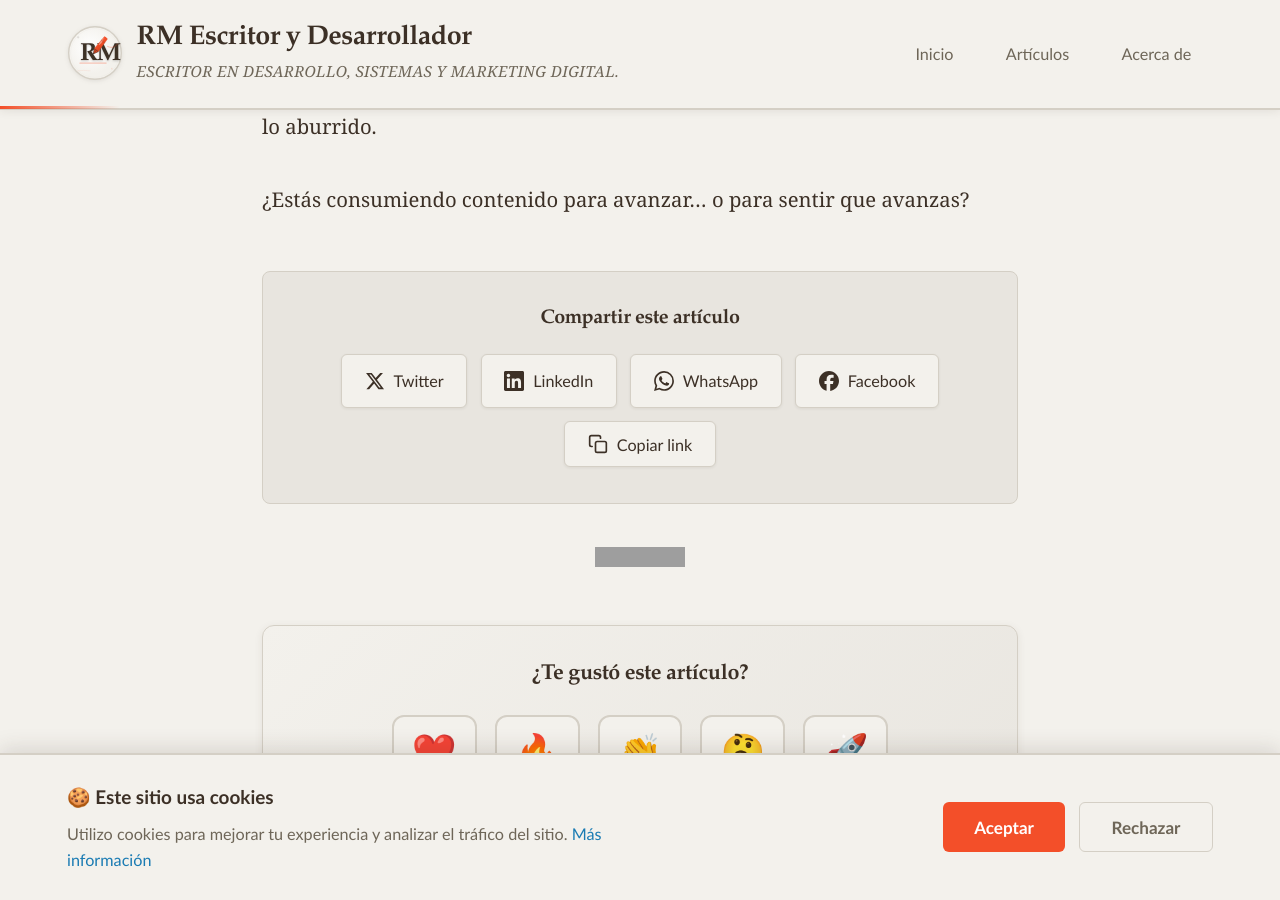
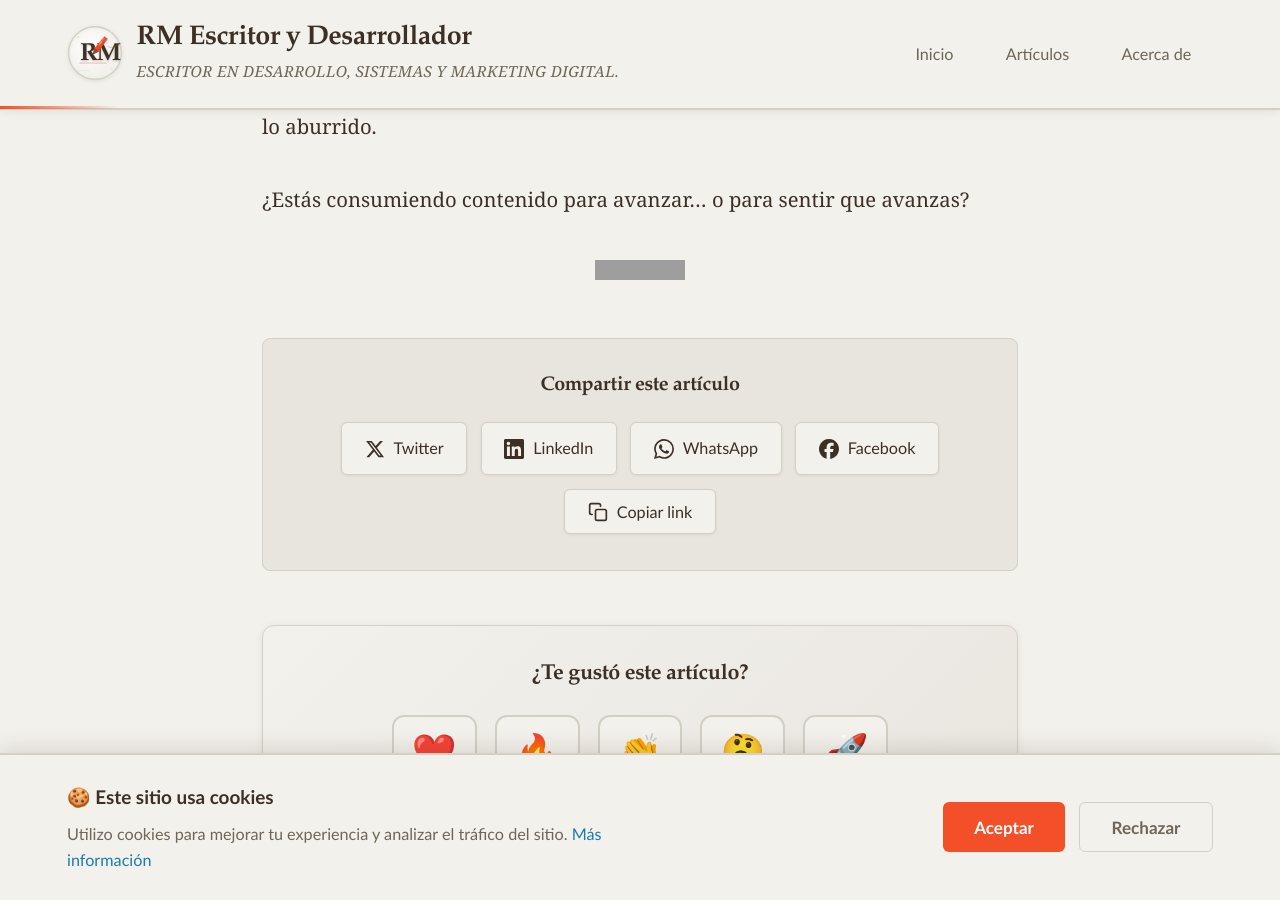
Before and after one commit to renedev0284-creator/renedev0284-creator.github.io, a Jekyll site: the page built from _posts/2026-01-30-el-que-sabe-se-divierte.md, in a window 1280 px wide and 900 px high, scrolled down 2352 px. Built offline with Jekyll 4.4.1, drawn with Linux system fonts in a browser that asks for light colours; comment, search, counter and statistics services are not loaded; grey boxes are pictures that could not be loaded.

Commit message:
Cambio de posición del contadort de visitas

```diff
--- a/_layouts/post.html
+++ b/_layouts/post.html
@@ -33,12 +33,12 @@ layout: default
     {{ content }}
   </div>
 
-  <!-- Botones para compartir -->
-  {% include share-buttons.html %}
-
   <div style="display: flex; justify-content: center;">
   <span><img src="https://visitor-badge.laobi.icu/badge?page_id=renedev{{ page.url | replace: '/', '.' | remove: '.html' }}" alt="visitas" style="height: 20px; vertical-align: middle;"></span>
   </div>
+
+  <!-- Botones para compartir -->
+  {% include share-buttons.html %}
 
 <!-- Comentarios y reacciones -->
 {% include reactions-button.html %}
```
